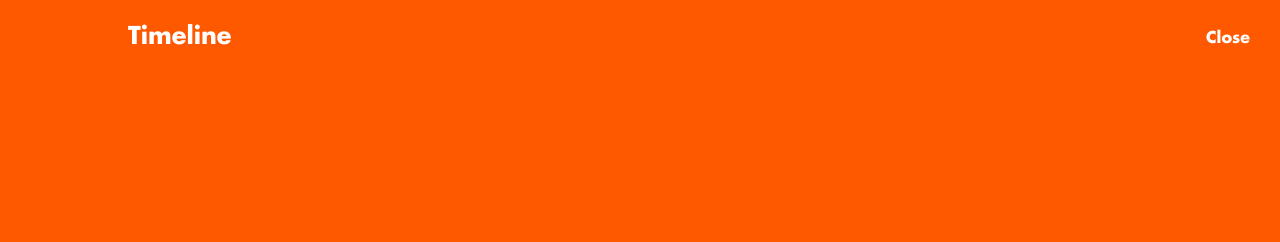
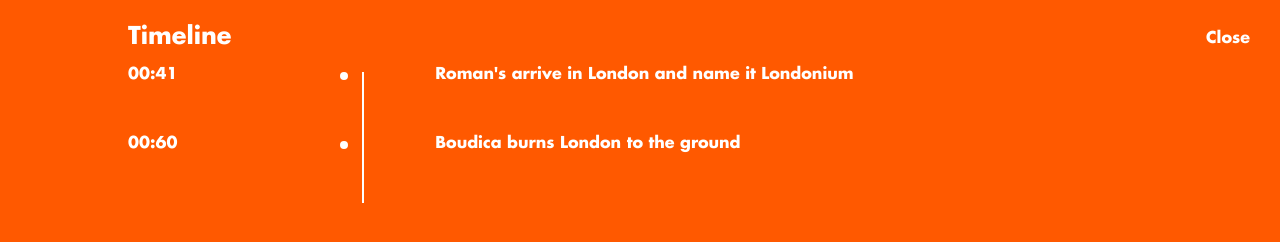
Before and after one commit to collingo/hackthebarbican, a website: page www/index.html in a window 1280 px wide. Both pictures are taken after a click on the link "View Timeline". Drawn offline with Linux system fonts and the light colour scheme.

Commit message:
started timeline shizzle

```diff
--- a/www/css/main.css
+++ b/www/css/main.css
@@ -625,6 +625,57 @@ time {
   z-index: 1;
 }
 
+.timeline {
+  line-height: 1.333;
+}
+
+.timeline dt {
+  clear: right;
+  float: left;
+  position: relative;
+  width: 21%;
+  z-index: 1;
+}
+
+.timeline .first {
+  z-index: 3;
+}
+
+.timeline .first:after {
+  background: #ff5900;
+  content: '';
+  display: block;
+  height: 8px;
+  position: absolute;
+  right: -15%;
+  top: 0;
+  width: 10%;
+}
+
+.timeline dd:before {
+  border: 4px solid #fff;
+  border-radius: 4px;
+  content: '';
+  display: block;
+  height: 0;
+  position: absolute;
+  left: -3%;
+  top: .5em;
+  width: 0;
+  z-index: 2;
+}
+
+.timeline dd {
+  border-left: 2px solid #fff;
+  float: right;
+  font-weight: 500;
+  margin: 0;
+  padding: 0 0 3em 7%;
+  position: relative;
+  width: 70%;
+  z-index: 1;
+}
+
 @media only screen and (-webkit-min-device-pixel-ratio: 1.5),
        only screen and (min-resolution: 144dpi) {
     /* Style adjustments for viewports that meet the condition */
--- a/www/index.html
+++ b/www/index.html
@@ -56,8 +56,8 @@ AM:PM:AD Timelapse
         </div>
         <audio id="audioPlayer" controls="controls" autoplay>
             Your browser does not support the <code>audio</code> element.
-            <source src="sounds/test.mp3" type="audio/mp3">
-            <source src="sounds/test.ogg" type="audio/ogg">
+            <source src="" type="audio/mp3">
+            <source src="" type="audio/ogg">
         </audio>
 
         <div class="content">
@@ -118,6 +118,12 @@ All the historical content will be sound - think coins clicking or marching for
         <a href="#home" class="close">Close</a>
         <div class="sectionContent">
             <h2>Timeline</h2>
+            <dl class="timeline clearfix">
+                <dt class="first">00:41</dt>
+                <dd>Roman's arrive in London and name it Londonium</dd>
+                <dt>00:60</dt>
+                <dd>Boudica burns London to the ground</dd>
+            </dl>
         </div>
     </div>
 
```
